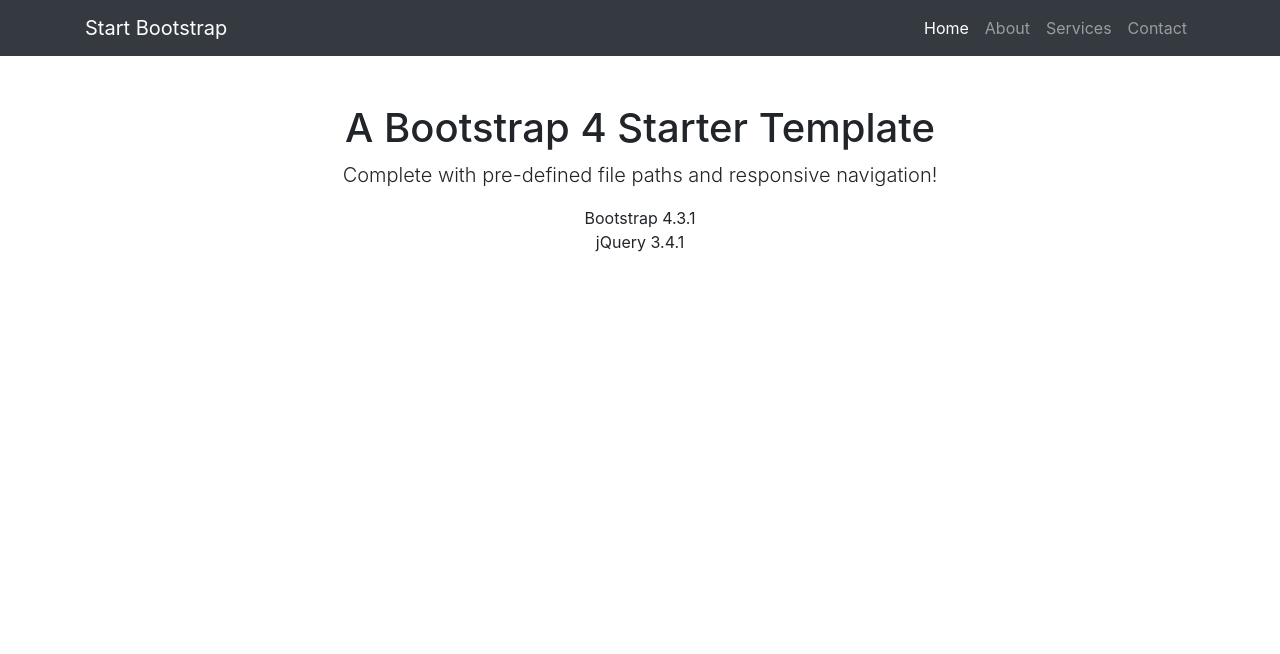
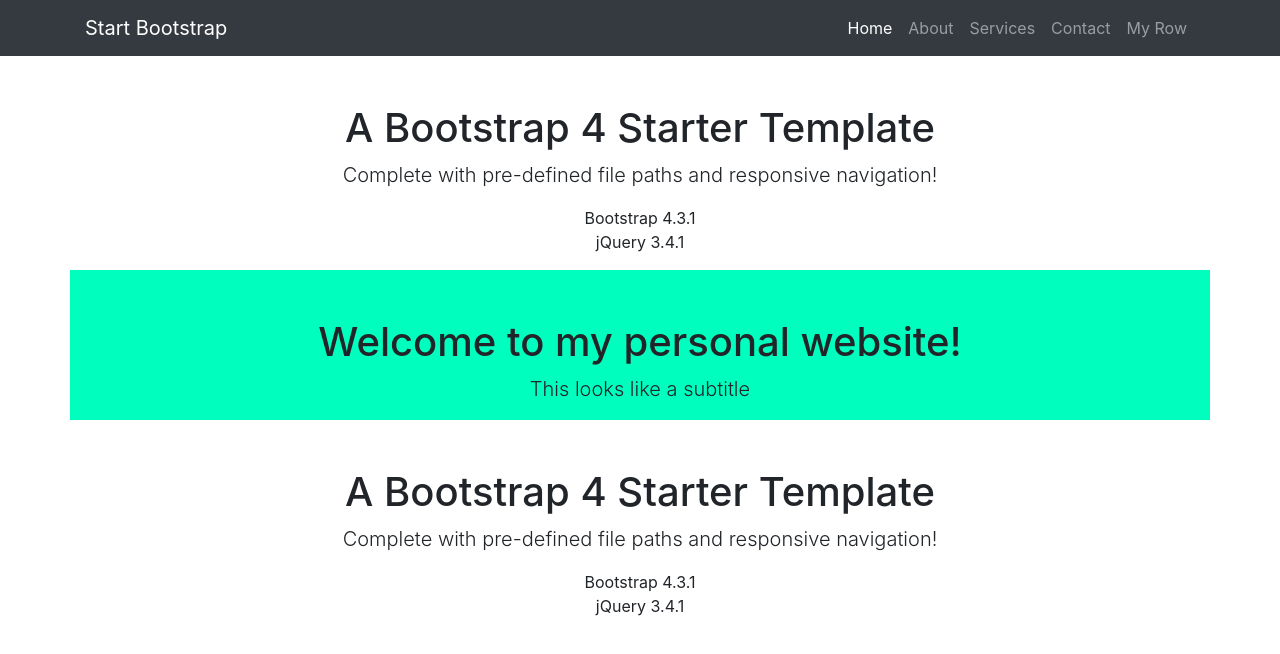
Before and after one commit to coheteamarillo93/web-test-06, a website: page index.html in a window 1280 px wide. Drawn offline with Linux system fonts and the light colour scheme.

Commit message:
Start editing

```diff
--- a/index.html
+++ b/index.html
@@ -8,10 +8,13 @@
   <meta name="description" content="">
   <meta name="author" content="">
 
-  <title>Bare - Start Bootstrap Template</title>
+  <title>My Personal Website</title>
 
   <!-- Bootstrap core CSS -->
   <link href="vendor/bootstrap/css/bootstrap.min.css" rel="stylesheet">
+
+  <!-- My CSS -->
+  <link href="./style.css" rel="stylesheet">
 
 </head>
 
@@ -40,6 +43,9 @@
           <li class="nav-item">
             <a class="nav-link" href="#">Contact</a>
           </li>
+          <li class="nav-item">
+            <a class="nav-link" href="#my-row">My Row</a>
+          </li>
         </ul>
       </div>
     </div>
@@ -57,12 +63,31 @@
         </ul>
       </div>
     </div>
+    <div class="row" id="my-row">
+      <div class="col-lg-12 text-center">
+        <h1 class="mt-5">Welcome to my personal website!</h1>
+        <p class="lead">This looks like a subtitle</p>
+      </div>
+    </div>
+    <div class="row">
+      <div class="col-lg-12 text-center">
+        <h1 class="mt-5">A Bootstrap 4 Starter Template</h1>
+        <p class="lead">Complete with pre-defined file paths and responsive navigation!</p>
+        <ul class="list-unstyled">
+          <li>Bootstrap 4.3.1</li>
+          <li>jQuery 3.4.1</li>
+        </ul>
+      </div>
+    </div>
   </div>
 
   <!-- Bootstrap core JavaScript -->
   <script src="vendor/jquery/jquery.slim.min.js"></script>
   <script src="vendor/bootstrap/js/bootstrap.bundle.min.js"></script>
 
+  <!-- My script -->
+  <script src="./script.js"></script>
+
 </body>
 
 </html>
--- /dev/null
+++ b/style.css
@@ -0,0 +1,11 @@
+html {
+    height: 100%;
+}
+
+body {
+    height: 100%;
+}
+
+#my-row {
+    background-color: #00ffbf;
+}
```
Also changed, not shown: script.js (added).
